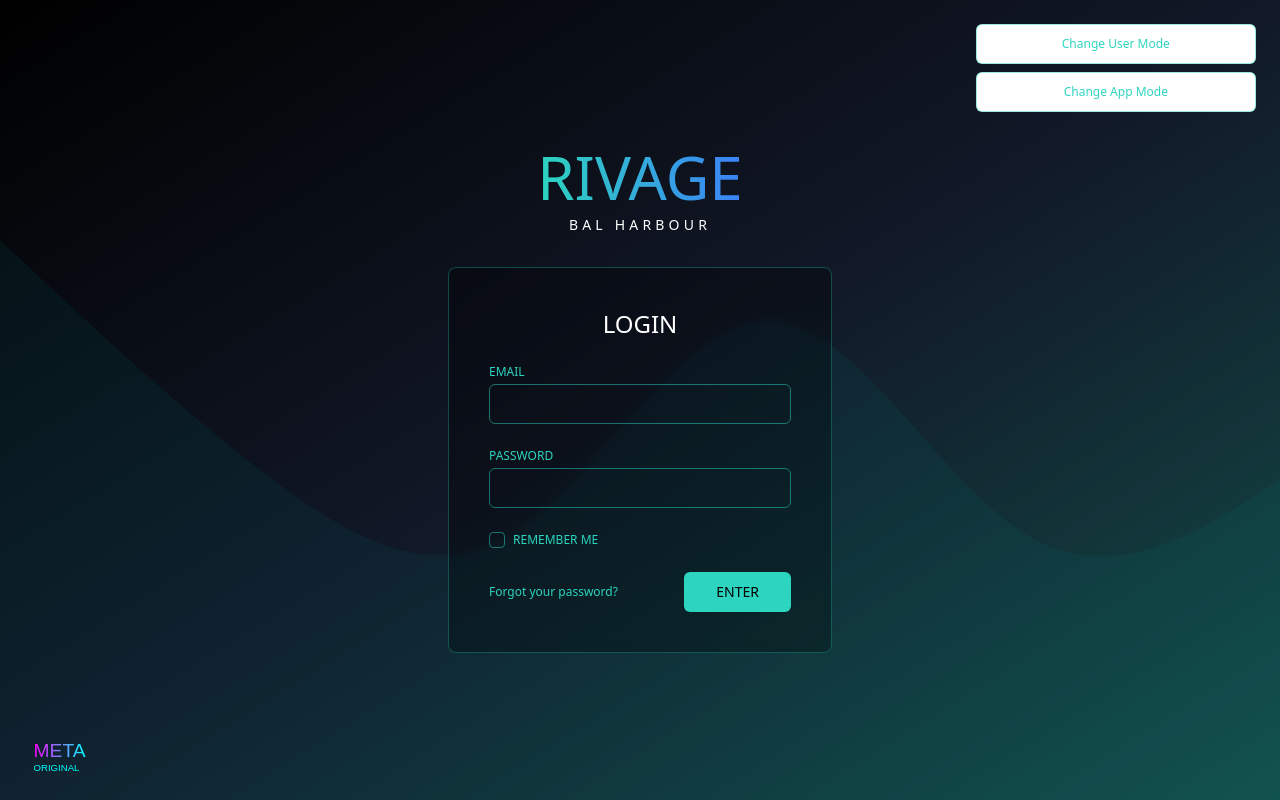
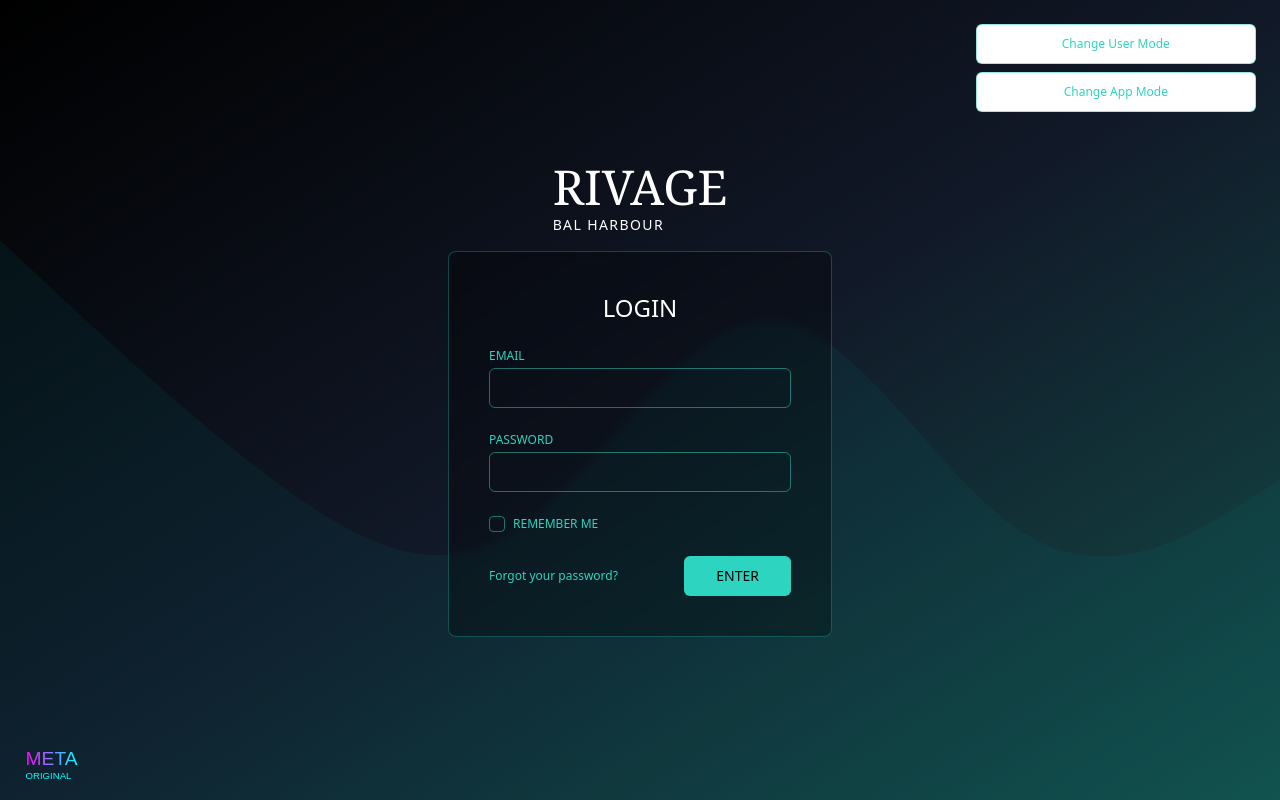
Before and after one commit to ismarsantos/tela-factory, a React (Vite) app: page / in a window 1280 px wide. Built offline with nearby package versions, Linux system fonts and the light colour scheme.

Commit message:
Maintain Logo Designs
Ensure the Meta Original and Rivage logos remain unchanged as per the provided image reference.
[skip gpt_engineer]

```diff
--- a/src/components/Logo.jsx
+++ b/src/components/Logo.jsx
@@ -1,11 +1,9 @@
 import React from 'react';
 
 const Logo = () => (
-  <div className="text-center mb-8">
-    <h1 className="text-6xl font-light text-transparent bg-clip-text bg-gradient-to-r from-teal-400 to-blue-500">
-      RIVAGE
-    </h1>
-    <div className="text-sm font-light tracking-[0.3em] text-white mt-2">BAL HARBOUR</div>
+  <div className="text-white text-5xl font-serif mb-4">
+    RIVAGE
+    <div className="text-sm font-sans tracking-widest mt-1">BAL HARBOUR</div>
   </div>
 );
 
--- a/src/pages/Index.jsx
+++ b/src/pages/Index.jsx
@@ -10,7 +10,7 @@ const Index = () => {
       <UserModeToggle />
       <Logo />
       <LoginForm />
-      <div className="absolute bottom-6 left-6">
+      <div className="absolute bottom-4 left-4">
         <img src="/meta-original-logo.svg" alt="Meta Original" className="h-12" />
       </div>
     </div>
```
